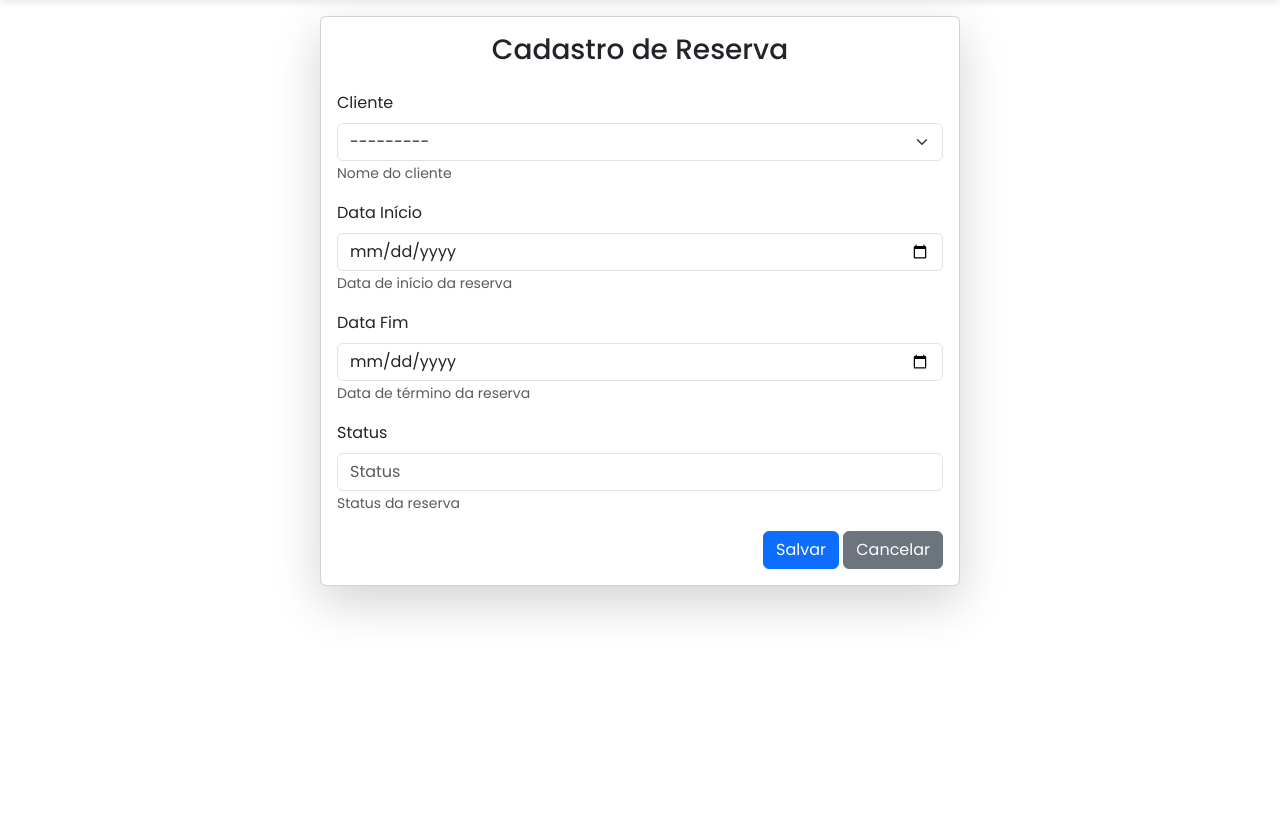
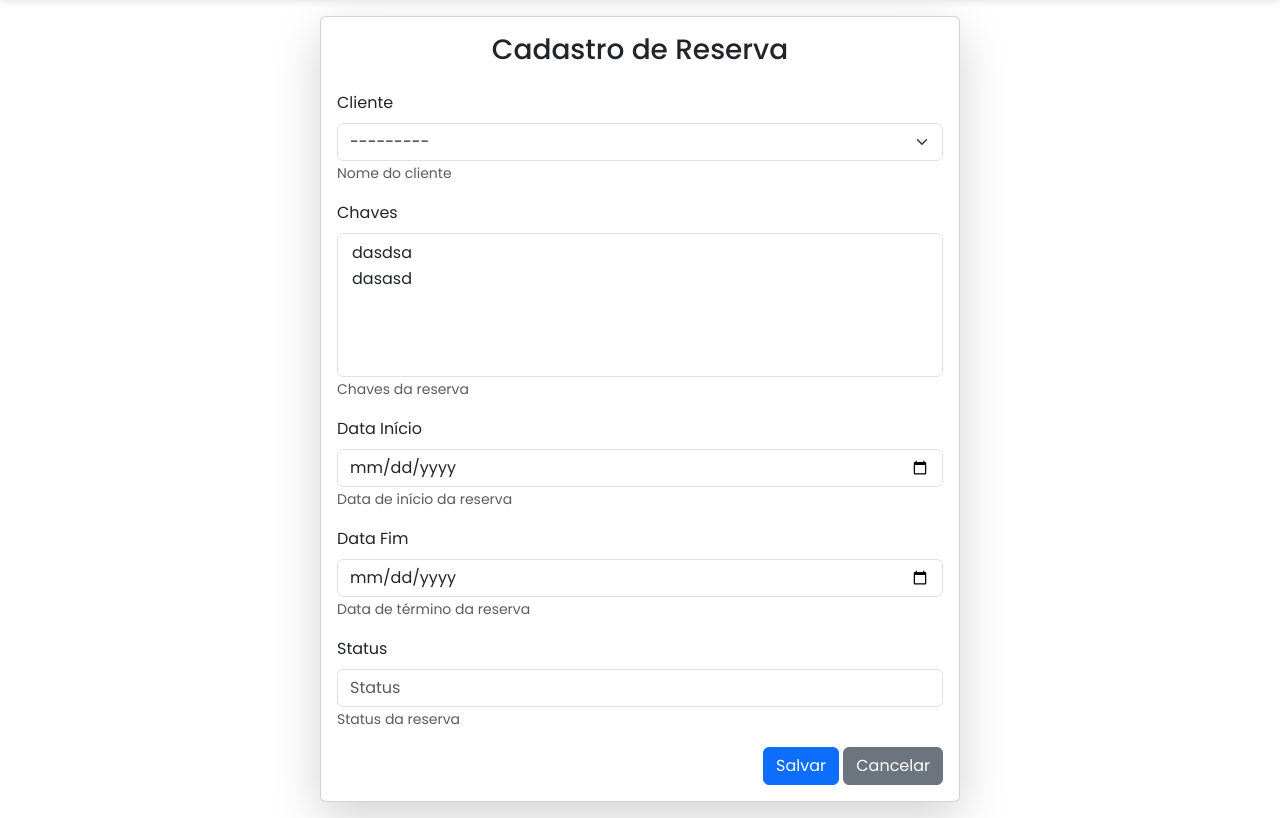
Before and after one commit to ericdalaporta/2026-CPPIG-ericdasilvadalaporta-, a Django app: page /reserva/adicionar/ in a window 1280 px wide. Shown: the part 57-875 px from the top of the page. Before the commit the page ends 672 px from the top, so only its background shows below. Run offline with Django 5.2, Linux system fonts and the light colour scheme; a user stored in the database is signed in; data comes from the database, SQL or seed files in the repository; tables that the repository leaves empty hold one stand-in row (values such as "Sample post"); some libraries are stand-ins or nearby versions.

Commit message:
adicionando many to many reservas chaves

```diff
--- a/reservas/forms.py
+++ b/reservas/forms.py
@@ -5,12 +5,14 @@ from .models import Reserva
 class ReservaModelForm(forms.ModelForm):
     class Meta:
         model = Reserva
-        fields = ['cliente', 'data_inicio', 'data_fim', 'status']
+        fields = ['cliente', 'chaves', 'data_inicio', 'data_fim', 'status']
         widgets = {
+            'chaves': forms.SelectMultiple(attrs={'class': 'form-control', 'size': '5'}),
             'data_inicio': forms.DateInput(attrs={'type': 'date'}),
             'data_fim': forms.DateInput(attrs={'type': 'date'}),
         }
         error_messages = {
+            'chaves': {'required': 'Selecione pelo menos uma chave'},
             'data_inicio': {'required': 'A Data de Início é um campo obrigatório'},
             'data_fim': {'required': 'A Data de Fim é um campo obrigatório'},
             'status': {'required': 'O Status é um campo obrigatório'},
--- a/reservas/models.py
+++ b/reservas/models.py
@@ -1,8 +1,25 @@
 from django.db import models
 
 class Reserva(models.Model):
-    cliente = models.ForeignKey('clientes.Cliente', verbose_name='Cliente', help_text='Nome do cliente', on_delete=models.PROTECT, related_name='reservas', null=True, blank=True)
-    chave = models.ForeignKey('chaves.Chave', verbose_name='Chave', help_text='Chave da reserva', on_delete=models.PROTECT, related_name='reservas', null=True, blank=True)
+    cliente = models.ForeignKey(
+        'clientes.Cliente',
+        verbose_name='Cliente',
+        help_text='Nome do cliente',
+        on_delete=models.PROTECT,
+        related_name='reservas',
+        null=True,
+        blank=True
+    )
+
+    # ✅ MUDANÇA: De ForeignKey para ManyToManyField
+    chaves = models.ManyToManyField(
+        'chaves.Chave',
+        verbose_name='Chaves',
+        help_text='Chaves da reserva',
+        related_name='reservas',
+        blank=False
+    )
+
     data_inicio = models.DateField('Data Início', blank=False, help_text='Data de início da reserva')
     data_fim = models.DateField('Data Fim', blank=False, help_text='Data de término da reserva')
     status = models.CharField('Status', max_length=50, blank=False, help_text='Status da reserva')
@@ -13,4 +30,3 @@ class Reserva(models.Model):
 
     def __str__(self):
         return f'Reserva {self.id}'
-    #isso eh pra mostrar o id da reserva ja que um cliente pode ter mais de uma reserva
--- a/reservas/templates/reserva_form.html
+++ b/reservas/templates/reserva_form.html
@@ -11,6 +11,9 @@
                 {% csrf_token %}
 
                 {% bootstrap_field form.cliente %}
+
+                {% bootstrap_field form.chaves %}
+
                 {% bootstrap_field form.data_inicio %}
                 {% bootstrap_field form.data_fim %}
                 {% bootstrap_field form.status %}
--- a/reservas/views.py
+++ b/reservas/views.py
@@ -53,12 +53,6 @@ class ReservaUpdateView(PermissionRequiredMixin, SuccessMessageMixin, UpdateView
     success_message = 'Reserva alterada com sucesso!'
     permission_required = 'reservas.change_reserva'
 
-    def form_valid(self, form):
-        response = super().form_valid(form)
-        copias_selecionadas = self.request.POST.getlist('copias')
-        self.object.copias.set(copias_selecionadas)
-        return response
-
 
 class ReservaDeleteView(PermissionRequiredMixin, SuccessMessageMixin, DeleteView):
     model = Reserva
```
Also changed, not shown: reservas/templates/reservas.html (+22 -0 lines), db.sqlite3, reservas/migrations/0004_remove_reserva_chave_reserva_chaves.py (added).
